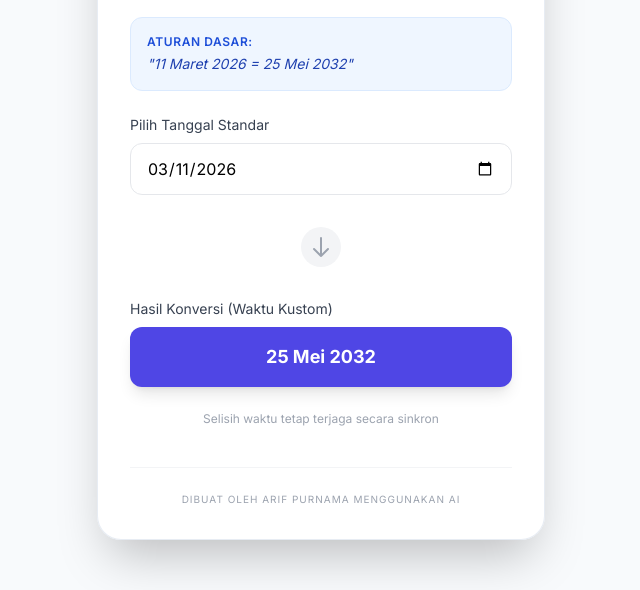
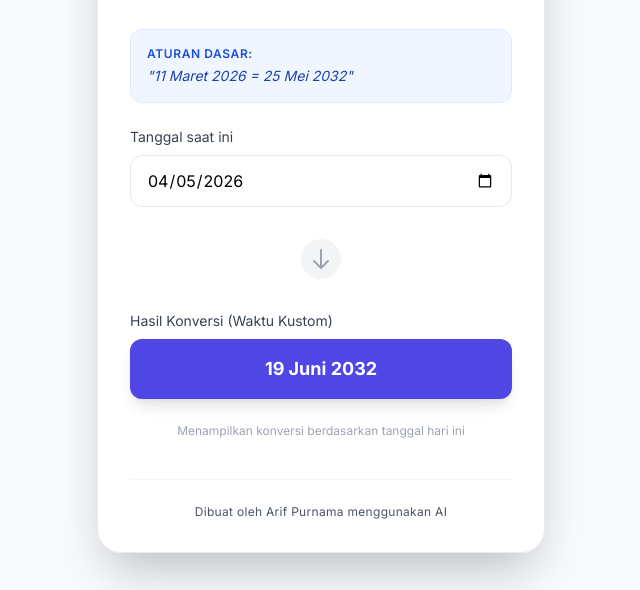
Before and after one commit to arifpurnama/heyin-date, a plain HTML site: page index.html in a window 1280 px wide. Shown: the part 210-800 px from the top of the page, without its empty margins (319-959 px from the left). Drawn offline with nearby package versions, Linux system fonts and the light colour scheme.

Commit message:
Update Tanggal

```diff
--- a/index.html
+++ b/index.html
@@ -3,7 +3,7 @@
 <head>
     <meta charset="UTF-8">
     <meta name="viewport" content="width=device-width, initial-scale=1.0">
-    <title>Heyin Date</title>
+    <title>Date Time Converter Online</title>
     <script src="https://cdn.tailwindcss.com"></script>
     <style>
         @import url('https://fonts.googleapis.com/css2?family=Inter:wght@300;400;600;700&display=swap');
@@ -28,6 +28,7 @@
                 </svg>
             </div>
             <h1 class="text-2xl font-bold text-gray-800">Date Time Converter Online</h1>
+            <p class="text-sm text-gray-500 mt-1">Sistem Kalender Kustom</p>
         </div>
 
         <div class="bg-blue-50 border border-blue-100 rounded-xl p-4 mb-6">
@@ -38,7 +39,7 @@
         <div class="space-y-6">
             <!-- Input Tanggal Standar -->
             <div>
-                <label class="block text-sm font-medium text-gray-700 mb-2">Pilih Tanggal Standar</label>
+                <label class="block text-sm font-medium text-gray-700 mb-2">Tanggal saat ini</label>
                 <input type="date" id="standardDate"
                     class="w-full px-4 py-3 rounded-xl border border-gray-200 focus:ring-2 focus:ring-indigo-500 focus:border-transparent transition duration-200 outline-none">
             </div>
@@ -60,22 +61,21 @@
             </div>
 
             <div id="message" class="text-center text-xs text-gray-400">
-                Pilih tanggal di atas untuk melihat perubahan
+                Menampilkan konversi berdasarkan tanggal hari ini
             </div>
         </div>
 
         <div class="mt-10 pt-6 border-t border-gray-100 text-center">
-            <p class="text-[10px] text-gray-400 uppercase tracking-widest">dibuat oleh Arif Purnama menggunakan AI</p>
+            <p class="text-xs text-gray-600 font-medium tracking-wide">Dibuat oleh Arif Purnama menggunakan AI</p>
         </div>
     </div>
 
     <script>
-        // Definisi Konstanta Berdasarkan Aturan User
-        // 11 Maret 2026 (Standard) -> 25 Mei 2032 (Custom)
-        const REF_STANDARD = new Date(2026, 2, 11); // Bulan di JS 0-indexed (2 = Maret)
-        const REF_CUSTOM = new Date(2032, 4, 25);   // (4 = Mei)
+        // Logika Referensi Tetap: 11 Maret 2026 -> 25 Mei 2032
+        const REF_STANDARD = new Date(2026, 2, 11);
+        const REF_CUSTOM = new Date(2032, 4, 25);
 
-        // Hitung selisih dalam milidetik
+        // Selisih waktu konstan
         const TIME_OFFSET = REF_CUSTOM.getTime() - REF_STANDARD.getTime();
 
         const inputEl = document.getElementById('standardDate');
@@ -91,27 +91,36 @@
             const selectedValue = inputEl.value;
             if (!selectedValue) return;
 
+            // Buat objek date dari input
             const standardDate = new Date(selectedValue);
+            standardDate.setHours(12, 0, 0, 0);
 
-            // Terapkan offset ke tanggal yang dipilih
+            // Terapkan offset
             const customTime = standardDate.getTime() + TIME_OFFSET;
             const customDate = new Date(customTime);
 
             // Update UI
             displayEl.textContent = formatDate(customDate);
-            displayEl.classList.add('scale-105');
-            setTimeout(() => displayEl.classList.remove('scale-105'), 200);
 
-            messageEl.innerHTML = `Selisih waktu tetap terjaga secara sinkron`;
+            // Animasi kecil saat berubah
+            displayEl.style.transform = 'scale(1.02)';
+            setTimeout(() => displayEl.style.transform = 'scale(1)', 150);
         }
 
         // Event Listener
         inputEl.addEventListener('change', convertTime);
 
-        // Set default ke tanggal referensi (11 Maret 2026)
+        // Inisialisasi dengan Tanggal Saat Ini
         window.onload = () => {
-            const defaultDate = "2026-03-11";
-            inputEl.value = defaultDate;
+            const now = new Date();
+
+            // Format ke YYYY-MM-DD untuk input type="date"
+            const year = now.getFullYear();
+            const month = String(now.getMonth() + 1).padStart(2, '0');
+            const day = String(now.getDate()).padStart(2, '0');
+            const todayStr = `${year}-${month}-${day}`;
+
+            inputEl.value = todayStr;
             convertTime();
         };
     </script>
```
